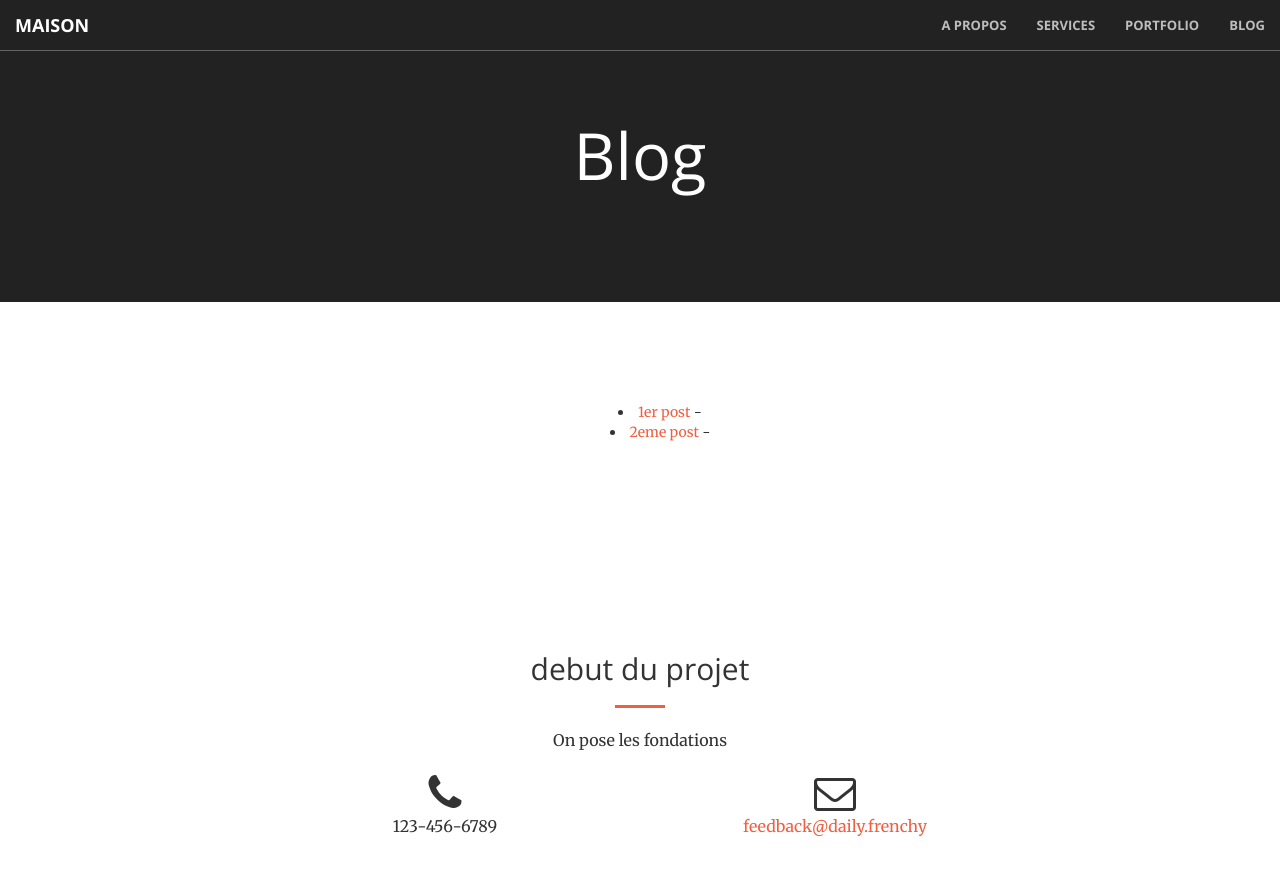
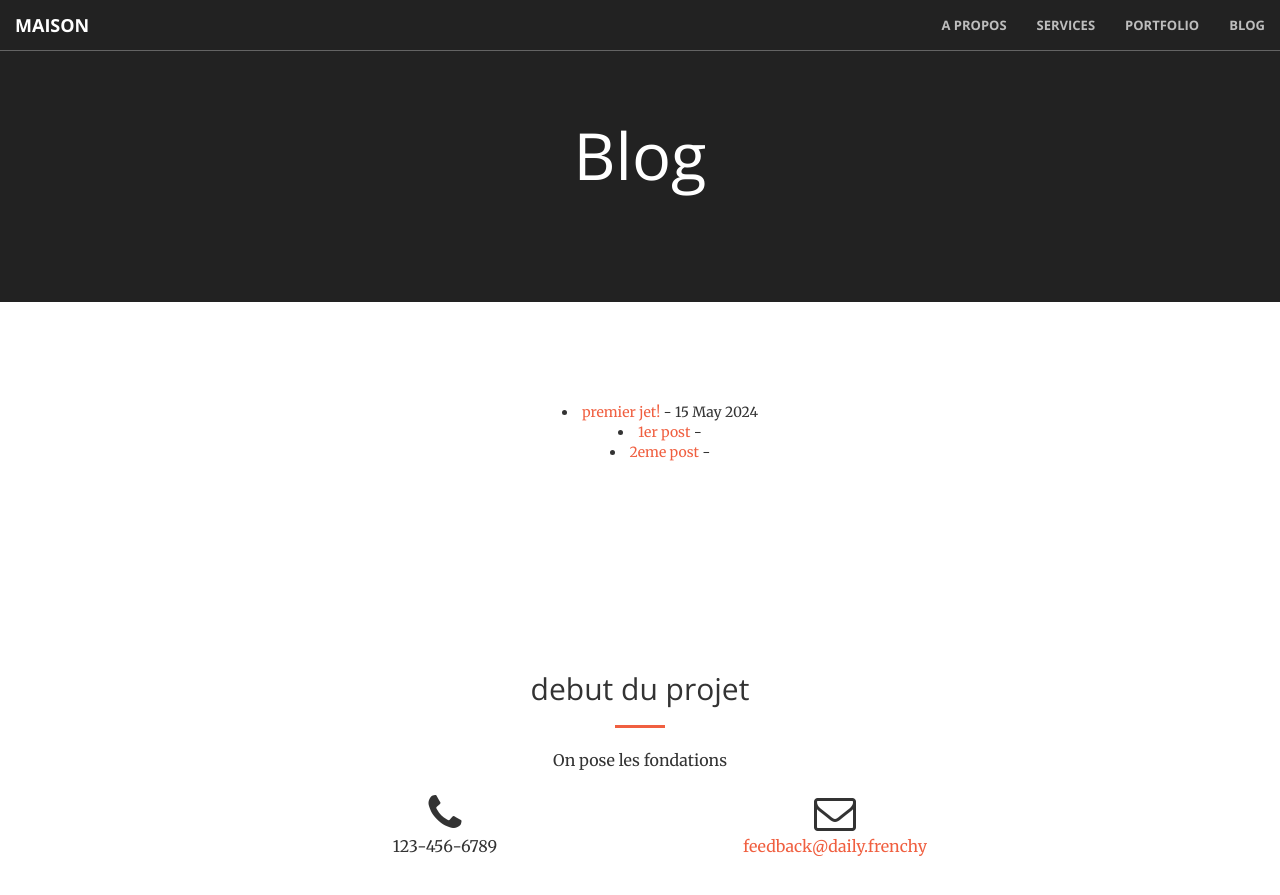
Before and after one commit to daily-frenchy/open, a Jekyll site: the page built from blog.html, in a window 1280 px wide and 978 px high. Shown: the top 895 px of the window. Built offline with Jekyll 4.4.1, drawn with Linux system fonts in a browser that asks for light colours.

Commit message:
Update blog.html

```diff
--- a/blog.html
+++ b/blog.html
@@ -7,11 +7,12 @@ title: Blog
 		<div class="row">
 			<div class="text-center">
 				<ul style="list-style-position: inside">
-<!-- 					{% for post in site.posts %}
+
+					{% for post in site.posts %}
 						<li>
-							<a href="{{ baseurl }}">{{ post.title }}</a> - {{ post.date | date: "%d %B %Y" }}
+							<a href="{{ post.url }}">{{ post.title }}</a> - {{ post.date | date: "%d %B %Y" }}
 						</li>
-					{% endfor %} -->
+					{% endfor %}
 
 					<li><a href="{{ "/2016/06/01/my-first-post.html" | absolute_url }}"> 1er post </a> - {{ post.date | date: "%d %B %Y" }} </li>
 
```
